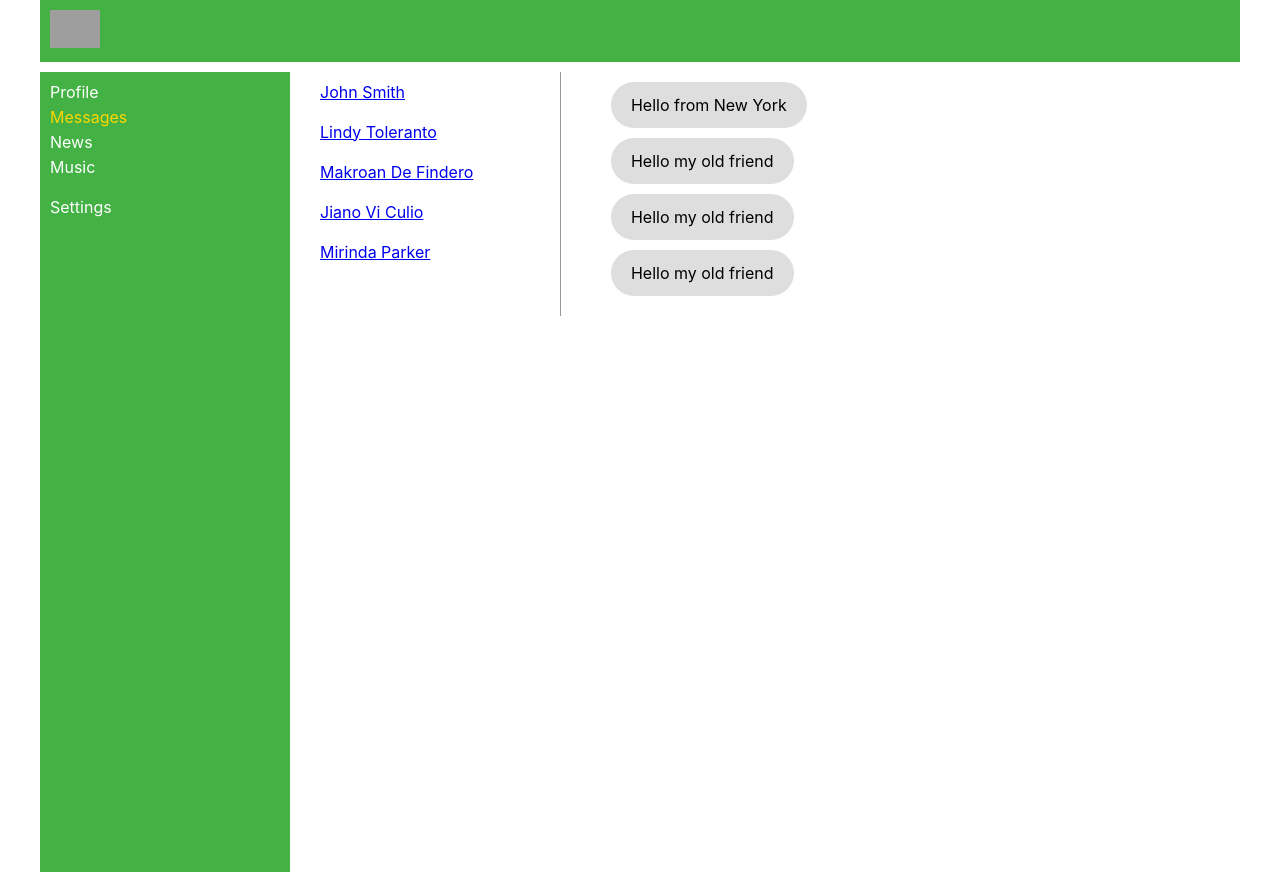
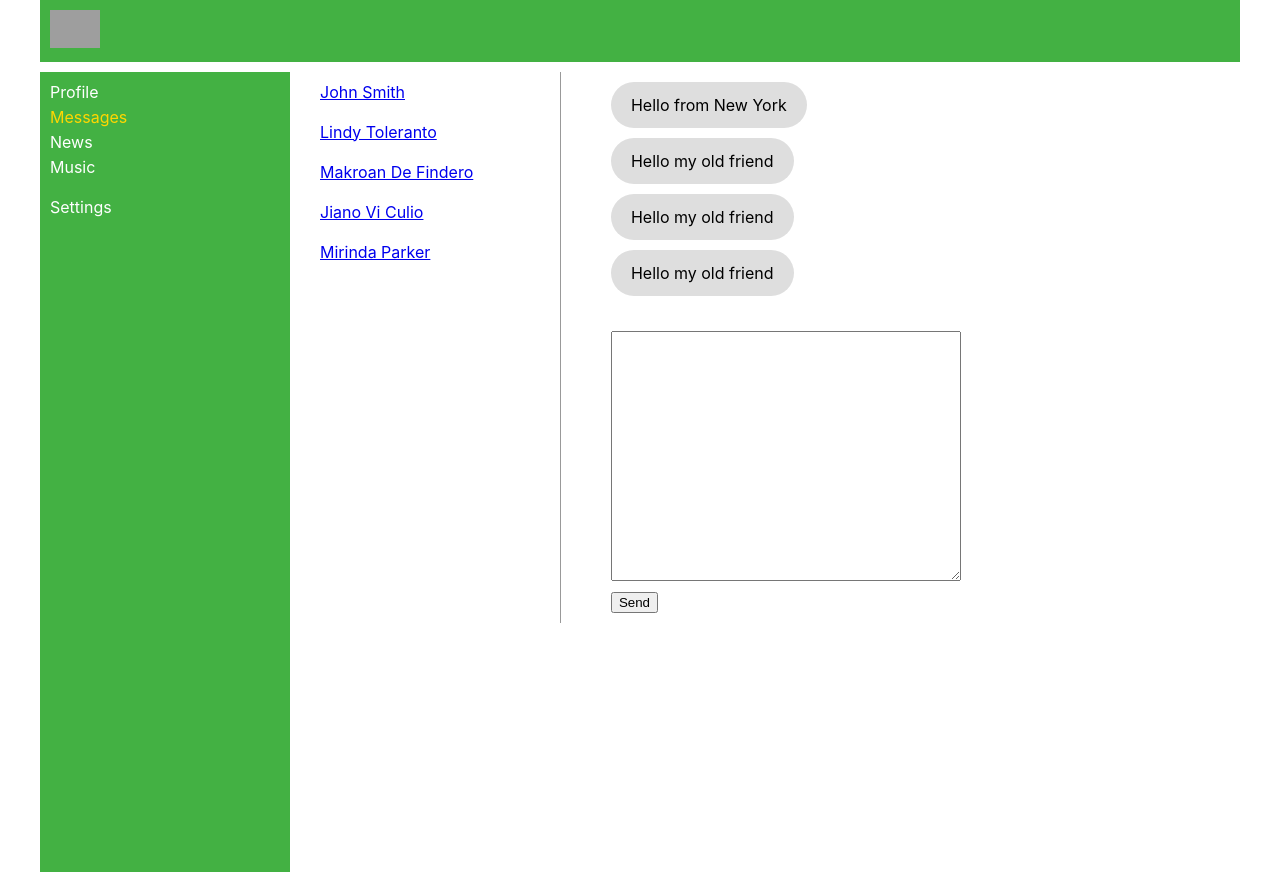
Before and after one commit to arts9303/sWay, a React (Create React App) app: page /messages in a window 1280 px wide. Built offline with nearby package versions, Linux system fonts and the light colour scheme; grey boxes are pictures that could not be loaded.

Commit message:
render.js created

```diff
--- a/src/App.js
+++ b/src/App.js
@@ -14,8 +14,8 @@ const App = (props) => {
                 <Sidebar/>
                 <div className="content">
                     <Routes>
-                        <Route path='/profile' element={<Profile posts={props.posts} />} />
-                        <Route path='/messages' element={<Dialogs messages={props.messages} users={props.users} />} />
+                        <Route path='/profile' element={<Profile sendTextToState={props.sendTextToState} addPost={props.addPost} state={props.state.profilePage}/>}/>
+                        <Route path='/messages' element={<Dialogs state={props.state.dialogsPage}/>}/>
                     </Routes>
                 </div>
             </div>
--- a/src/components/dialogs/Dialogs.js
+++ b/src/components/dialogs/Dialogs.js
@@ -5,17 +5,24 @@ import DialogsMessage from "./DialogsMessage"
 
 const Dialogs = (props) => {
 
-    let usersNames = props.users.map( e => <DialogsItem id={e.id} name={e.name}/> )
-    let usersMessages = props.messages.map( e => <DialogsMessage message={e.message} />)
+    let usersNames = props.state.users.map(e => <DialogsItem id={e.id} name={e.name}/>)
+    let usersMessages = props.state.messages.map(e => <DialogsMessage message={e.message}/>)
+    let newMessage = React.createRef();
+    let sendMessage = () => {
+        let text = newMessage.current.value;
+        alert( text );
+    }
 
     return (
         <div className={s.dialogs}>
             <div className={s.dialogs__names}>
-                { usersNames }
+                {usersNames}
             </div>
             <div className={s.dialogs__messages}>
-                { usersMessages }
+                {usersMessages}
                 {/*<div className={s.dialogs__message_friend}>Hello my old friend</div> */}
+                <textarea className={s.dialogs__textarea} ref={newMessage}></textarea>
+                <button onClick={sendMessage}>Send</button>
             </div>
         </div>
     );
--- a/src/components/dialogs/Dialogs.module.css
+++ b/src/components/dialogs/Dialogs.module.css
@@ -39,3 +39,11 @@
     width: fit-content;
     max-width: 90%;
 }
+.dialogs__textarea {
+    display: block;
+    width: 100%;
+    margin-top: 35px;
+    max-width: 350px;
+    margin-bottom: 10px;
+    height: 250px;
+}
--- a/src/components/profile/Profile.js
+++ b/src/components/profile/Profile.js
@@ -1,11 +1,23 @@
 import React from 'react';
 import Post from './post/Post';
-import s from './Profile.module.css'
+import s from './Profile.module.css';
 
 const Profile = (props) => {
 
+    let postList = props.state.posts.map(e => <Post message={e.message} likes={e.likes}/>)
 
-    let postList = props.posts.map( e => <Post message={e.message} likes={e.likes}/> )
+    let addPost = () => {
+        let text = newPost.current.value;
+        props.addPost(text);
+
+    }
+
+    let sendTextToState = () => {
+        let text = newPost.current.value;
+        props.sendTextToState(text);
+    }
+
+    let newPost = React.createRef();
 
     return (
         <div>
@@ -25,10 +37,10 @@ const Profile = (props) => {
             </div>
             <div className={s.post}>
                 <div className={s.post__title}>My Posts</div>
-                <textarea className={s.post__textarea} name="" id=""></textarea>
-                <button className={s.post__btn}>send</button>
+                <textarea onChange={sendTextToState} value={props.state.text} className={s.post__textarea} ref={newPost}/>
+                <button onClick={addPost} className={s.post__btn}>send</button>
                 <div className="post__content">
-                    { postList }
+                    {postList}
                 </div>
             </div>
         </div>
--- a/src/index.js
+++ b/src/index.js
@@ -1,35 +1,14 @@
-import React from 'react';
-import ReactDOM from 'react-dom';
-import './index.css';
-import App from './App';
+//import React from 'react';
+//import ReactDOM from 'react-dom';
+//import './index.css';
+//import App from './App';
 import reportWebVitals from './reportWebVitals';
+import state from './redux/state';
+//import {addPost} from './redux/state';
+import {render} from './render';
 
-let posts = [
-    {message: 'Hey good job!', likes: 5},
-    {message: 'Tony, what about dinner today', likes: 1}
-]
 
-let users = [
-    {id: 1, name: 'John Smith'},
-    {id: 2, name: 'Lindy Toleranto'},
-    {id: 3, name: 'Makroan De Findero'},
-    {id: 4, name: 'Jiano Vi Culio'},
-    {id: 5, name: 'Mirinda Parker'}
-]
-
-let messages = [
-    {id: 1, message: 'Hello from New York'},
-    {id: 2, message: 'Hello my old friend'},
-    {id: 2, message: 'Hello my old friend'},
-    {id: 2, message: 'Hello my old friend'}
-]
-
-ReactDOM.render(
-  <React.StrictMode>
-    <App posts={posts}  users={users} messages={messages} />
-  </React.StrictMode>,
-  document.getElementById('root')
-);
+render(state);
 
 //just comment
 // If you want to start measuring performance in your app, pass a function
--- /dev/null
+++ b/src/redux/state.js
@@ -0,0 +1,52 @@
+import {render} from './../render';
+
+
+let state = {
+
+    profilePage: {
+        posts: [
+            {id: 0, message: 'Hey good job!', likes: 5},
+            {id: 1, message: 'Tony, what about dinner today', likes: 1}
+        ],
+        text: ''
+    },
+
+    dialogsPage: {
+        users: [
+            {id: 1, name: 'John Smith'},
+            {id: 2, name: 'Lindy Toleranto'},
+            {id: 3, name: 'Makroan De Findero'},
+            {id: 4, name: 'Jiano Vi Culio'},
+            {id: 5, name: 'Mirinda Parker'}
+        ],
+        messages: [
+            {id: 1, message: 'Hello from New York'},
+            {id: 2, message: 'Hello my old friend'},
+            {id: 2, message: 'Hello my old friend'},
+            {id: 2, message: 'Hello my old friend'}
+        ]
+    }
+
+}
+
+window.state = state;
+
+export let addPost = (postMessage) => {
+
+    let newPost = {
+        id: 2,
+        message: postMessage,
+        likes: 0
+    }
+
+    state.profilePage.posts.push(newPost);
+    state.profilePage.text = '';
+    render(state);
+};
+
+export let sendTextToState = (text) => {
+    state.profilePage.text = text;
+    render(state);
+}
+
+export default state;
--- /dev/null
+++ b/src/render.js
@@ -0,0 +1,25 @@
+import React from 'react';
+import ReactDOM from 'react-dom';
+import './index.css';
+import App from './App';
+import reportWebVitals from './reportWebVitals';
+//import state from './redux/state';
+import {addPost,sendTextToState} from './redux/state';
+
+
+export let render = (state) => {
+    ReactDOM.render(
+        <React.StrictMode>
+            <App addPost={addPost} sendTextToState={sendTextToState} state={state}/>
+        </React.StrictMode>,
+        document.getElementById('root')
+    );
+};
+
+
+
+//just comment
+// If you want to start measuring performance in your app, pass a function
+// to log results (for example: reportWebVitals(console.log))
+// or send to an analytics endpoint. Learn more: https://bit.ly/CRA-vitals
+reportWebVitals();
```
